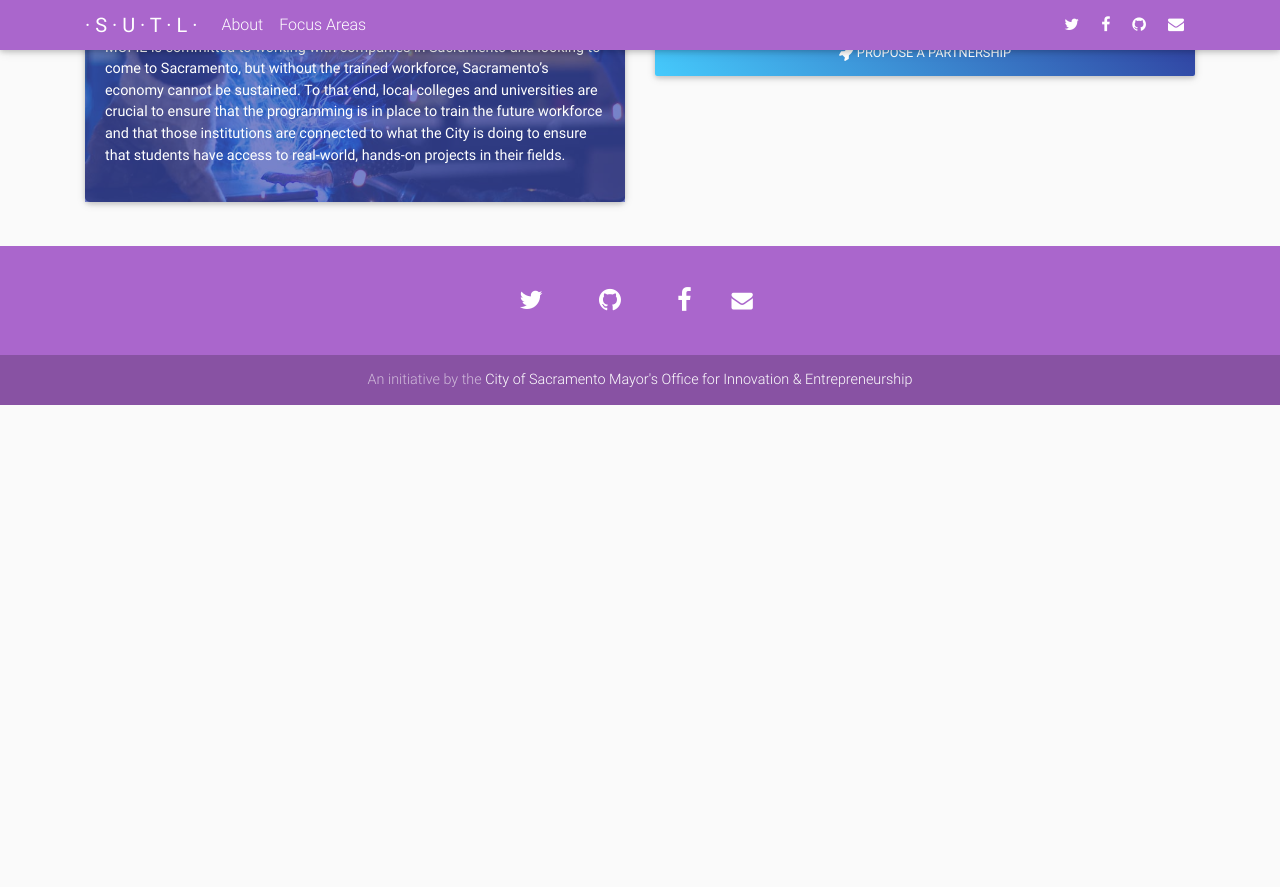
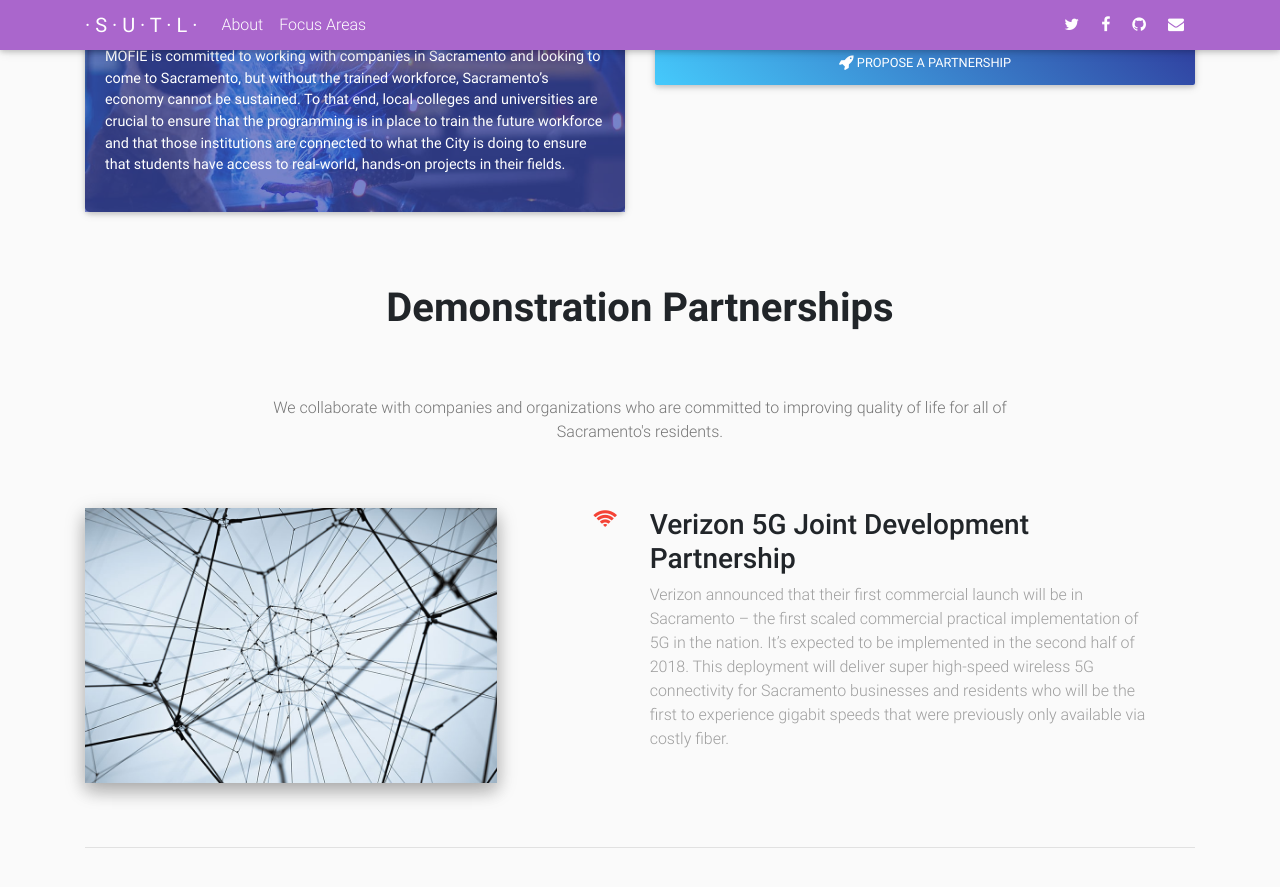
Before and after one commit to innovatesac/innovatesac.org, a Jekyll site: the page built from index.md, in a window 1280 px wide and 900 px high, scrolled down 2726 px. Shown: the top 887 px of the window. Built offline with Jekyll 4.4.1, drawn with Linux system fonts in a browser that asks for light colours; before the commit the page ends 3131 px from its top, so only the background shows below that; some of the changed text lies outside the part shown.

Commit message:
Add partnerships

```diff
--- a/_includes/home/focus-areas.html
+++ b/_includes/home/focus-areas.html
@@ -1,7 +1,7 @@
 <div class="container">
 
   <!--Section heading-->
-  <h2 class="section-heading pt-4">Focus Areas</h2>
+  <h2 class="section-heading h1 pt-4">Focus Areas</h2>
   <!--Section description-->
   <p class="section-description lead grey-text">SUTL aims to bring awareness to current and future City initiatives as well as develop programming to support the growth of the following industry verticals in Sacramento:</p>
 
--- a/_includes/home/main.html
+++ b/_includes/home/main.html
@@ -3,7 +3,7 @@
 <section class="section feature-box">
 
     <!--Section heading-->
-    <h1 class="section-heading pt-4">A Living Lab</h1>
+    <h1 class="section-heading h1 pt-4">A Living Lab</h1>
     <!--Section description-->
     <p class="section-description lead grey-text">The Sacramento Urban Technology Lab (SUTL) is where government, academia and industry collaborate to transform Sacramento into that of a living laboratory for entrepreneurs, advanced technology businesses, and academic institutions to test, develop, and scale their ideas, products, and services.</p>
 
--- /dev/null
+++ b/_includes/home/partnerships.html
@@ -0,0 +1,82 @@
+<div class="container">
+
+  <!--Projects section v.3-->
+  <section class="section extra-margins">
+
+      <!--Section heading-->
+      <h2 class="section-heading h1 mt-5"><strong>Demonstration Partnerships</strong></h2>
+      <!--Section description-->
+      <p class="section-description">We collaborate with companies and organizations who are committed to improving quality of life for all of Sacramento's residents.</p>
+
+      <!--Grid row-->
+      <div class="row">
+
+          <!--Grid column-->
+          <div class="col-lg-6 col-xl-5 pr-lg-5 pb-5">
+
+              <!--Image-->
+              <img src="/img/connected-city.jpg" alt="Verizon" class="img-fluid z-depth-2">
+
+          </div>
+          <!--Grid column-->
+
+          <!--Grid column-->
+          <div class="col-lg-6 col-xl-7 pl-lg-5 pb-4">
+
+              <!--Grid row-->
+              <div class="row mb-3">
+                  <div class="col-1 mr-1">
+                      <i class="fa fa-wifi fa-lg red-text"></i>
+                  </div>
+                  <div class="col-10">
+                      <h3 class="feature-title font-bold">Verizon 5G Joint Development Partnership</h3>
+                      <p class="grey-text">Verizon announced that their first commercial launch will be in Sacramento – the first scaled commercial practical implementation of 5G in the nation. It’s expected to be implemented in the second half of 2018. This deployment will deliver super high-speed wireless 5G connectivity for Sacramento businesses and residents who will be the first to experience gigabit speeds that were previously only available via costly fiber.</p>
+                  </div>
+              </div>
+              <!--Grid row-->
+
+          </div>
+          <!--Grid column-->
+
+      </div>
+      <!--Grid row-->
+
+      <hr>
+
+      <!--Grid row-->
+      <div class="row pt-5">
+
+          <!--Grid column-->
+          <div class="col-lg-6 col-xl-7 mb-3">
+
+              <!--Grid row-->
+              <div class="row mb-3">
+                  <div class="col-1 mr-1">
+                      <i class="fa fa-leaf fa-lg green-text"></i>
+                  </div>
+                  <div class="col-10">
+                      <h3 class="feature-title font-bold">Electrify America Green City Pilot</h3>
+                      <p class="grey-text">Volkswagen subsidiary Electrify America has designated Sacramento as the first Green City in its Zero-Emission Vehicle (ZEV) Investment Plan. Under this initiative, Electrify America will invest $44 million in Sacramento by 2020 to catalyze a transformational shift in mobility to zero-emission technologies by installing charging infrastructure, conducting outreach and education, and implementing programs designed to increase access to and use of ZEVs.</p>
+                  </div>
+              </div>
+              <!--Grid row-->
+
+          </div>
+          <!--Grid column-->
+
+          <!--Grid column-->
+          <div class="col-lg-6 col-xl-5 mb-3">
+
+              <!--Image-->
+              <img src="/img/green-city.jpg" alt="Electrify America" class="img-fluid z-depth-2">
+
+          </div>
+          <!--Grid column-->
+
+      </div>
+      <!--Grid row-->
+
+  </section>
+  <!--Projects section v.3-->
+
+</div>
--- a/_layouts/home.html
+++ b/_layouts/home.html
@@ -14,6 +14,8 @@
 
     {% include home/focus-areas.html %}
 
+    {% include home/partnerships.html %}
+
     {% include footer.html %}
   </body>
 
```
Also changed, not shown: img/connected-city.jpg (added), img/green-city.jpg (added).
